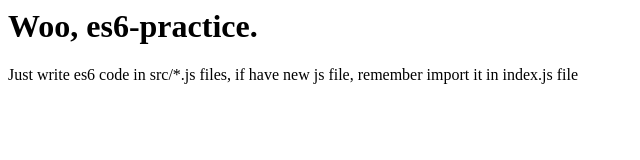
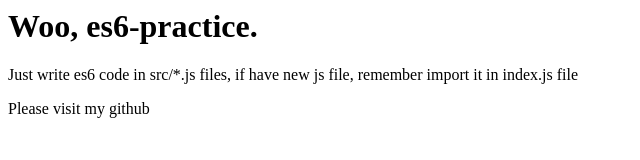
Before and after one commit to hjzheng/es6-practice, a website with bundled scripts: page build/index.html in a window 1280 px wide. Shown: the whole page, without its empty margins (0-640 px from the left). Built offline with nearby package versions, Linux system fonts and the light colour scheme.

Commit message:
add p tag

```diff
--- a/build/index.html
+++ b/build/index.html
@@ -6,5 +6,6 @@
         <body>
            <h1>Woo, es6-practice.</h1>
            <p>Just write es6 code in src/*.js files, if have new js file, remember import it in index.js file </p>
+           <p>Please visit my github</p>
         </body>
 </html>
```
